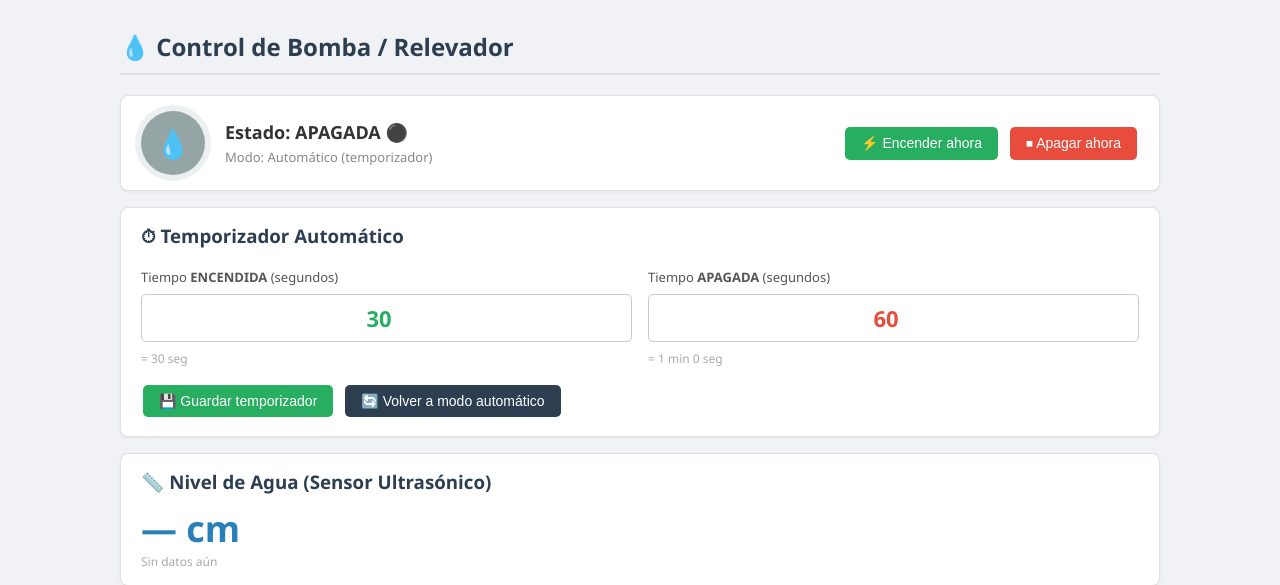
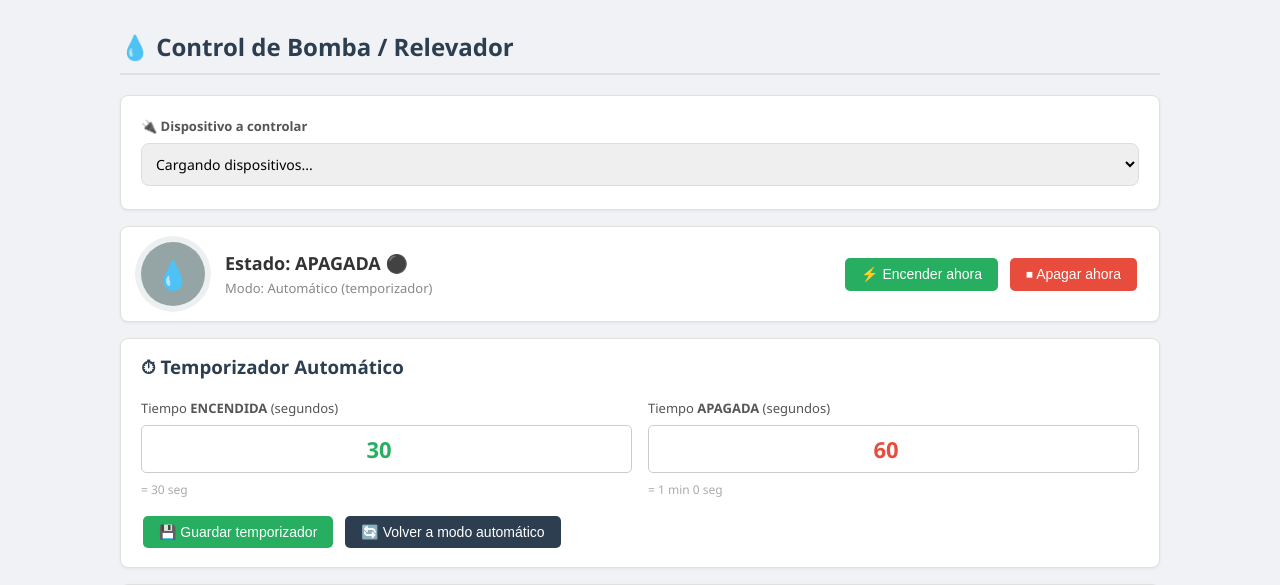
Before and after one commit to Dayz0n/aerogarden, a Flask app: template templates/dashboard.html in a window 1280 px wide, after a click on "💧 Bomba". Shown: the part 64-649 px from the top of the page. Run offline with Flask 3, Linux system fonts and the light colour scheme; the template is opened without the code that fills it, so the values that code supplies are empty.

Commit message:
Arregla device_id en WiFi y Bomba, agrega selector de dispositivo

```diff
--- a/static/js/dashboard.js
+++ b/static/js/dashboard.js
@@ -107,6 +107,46 @@ function confirmar(mensaje) {
 // dashboard.js — corregido y mejorado
 // ============================================================
 
+// Variable global: dispositivo seleccionado para WiFi y Bomba
+let dispositivoActualId = null;
+let dispositivosGlobal  = [];   // lista completa cargada al inicio
+
+// ============================================================
+// CARGA GLOBAL DE DISPOSITIVOS (al arrancar)
+// ============================================================
+async function cargarDispositivosGlobal() {
+    try {
+        const res = await fetch('/api/dispositivos/lista');
+        dispositivosGlobal = await res.json();
+        if (dispositivosGlobal.length > 0 && !dispositivoActualId) {
+            dispositivoActualId = dispositivosGlobal[0].idDispositivo;
+        }
+        _llenarSelectoresDispositivo();
+    } catch(e) { console.error('Error cargando dispositivos globales:', e); }
+}
+
+function _llenarSelectoresDispositivo() {
+    ['select-wifi-dispositivo', 'select-bomba-dispositivo'].forEach(id => {
+        const sel = document.getElementById(id);
+        if (!sel) return;
+        sel.innerHTML = dispositivosGlobal.map(d =>
+            `<option value="${d.idDispositivo}">${d.nombre}</option>`
+        ).join('');
+        if (dispositivoActualId) sel.value = dispositivoActualId;
+    });
+}
+
+function cambiarDispositivoWifi() {
+    const sel = document.getElementById('select-wifi-dispositivo');
+    if (sel) dispositivoActualId = parseInt(sel.value);
+    cargarRedActual();
+}
+
+function cambiarDispositivoBomba() {
+    const sel = document.getElementById('select-bomba-dispositivo');
+    if (sel) dispositivoActualId = parseInt(sel.value);
+    cargarSeccionRelevador();
+}
 
 // --- 1. Navegación ---
 function mostrarSeccion(idSeccion) {
@@ -1823,7 +1863,8 @@ async function _panelBomba() {
     const cont = document.getElementById('inicio-bomba');
     if (!cont) return;
     try {
-        const res  = await fetch('/api/relevador/estado');
+        const did = dispositivoActualId || '';
+        const res  = await fetch('/api/relevador/estado' + (did ? '?device_id=' + did : ''));
         const data = await res.json();
         const modo     = data.modo || 'automatico';
         const manual   = data.estado_manual || 'apagado';
@@ -1851,6 +1892,7 @@ async function _panelBomba() {
 }
 
 document.addEventListener("DOMContentLoaded", async () => {
+    await cargarDispositivosGlobal();   // ← carga dispositivos y setea dispositivoActualId
     cargarDashboardInicio();
     await actualizarListaDispositivos();
     await cargarSensoresEnLogica();
@@ -1867,8 +1909,11 @@ document.addEventListener("DOMContentLoaded", async () => {
 // ============================================================
 
 async function cargarRedActual() {
-    try {
-        const r = await fetch('/api/wifi/estado');
+    if (!dispositivoActualId) {
+        await cargarDispositivosGlobal();
+    }
+    try {
+        const r = await fetch('/api/wifi/estado?device_id=' + dispositivoActualId);
         const d = await r.json();
         const icon  = document.getElementById('wifi-estado-icon');
         const red   = document.getElementById('wifi-red-actual');
@@ -1892,7 +1937,7 @@ async function cargarRedActual() {
 
 async function cargarHistorialWifi() {
     try {
-        const r = await fetch('/api/wifi/historial');
+        const r = await fetch('/api/wifi/historial?device_id=' + dispositivoActualId);
         const d = await r.json();
         const cont = document.getElementById('wifi-historial');
 
@@ -1933,6 +1978,11 @@ function toggleVerPass() {
 }
 
 async function enviarRedWifi() {
+    if (!dispositivoActualId) {
+        toast('Selecciona un dispositivo primero', 'warning');
+        return;
+    }
+
     const ssid = document.getElementById('wifi-ssid').value.trim();
     const pass = document.getElementById('wifi-pass').value;
 
@@ -1947,7 +1997,7 @@ async function enviarRedWifi() {
         const r = await fetch('/api/wifi/configurar', {
             method: 'POST',
             headers: { 'Content-Type': 'application/json' },
-            body: JSON.stringify({ ssid, password: pass })
+            body: JSON.stringify({ ssid, password: pass, device_id: dispositivoActualId })
         });
         const d = await r.json();
 
--- a/templates/dashboard.html
+++ b/templates/dashboard.html
@@ -829,6 +829,15 @@
 <div id="seccion-relevador" class="seccion">
     <h1>💧 Control de Bomba / Relevador</h1>
 
+    <!-- Selector de dispositivo -->
+    <div class="card" style="margin-bottom:16px;">
+        <label style="font-weight:600;">🔌 Dispositivo a controlar</label>
+        <select id="select-bomba-dispositivo" onchange="cambiarDispositivoBomba()"
+                style="margin-top:8px; width:100%; padding:10px; border-radius:8px; border:1px solid #ddd; font-size:14px;">
+            <option value="">Cargando dispositivos...</option>
+        </select>
+    </div>
+
     <!-- Estado actual -->
     <div class="card" style="display:flex; align-items:center; gap:20px; flex-wrap:wrap; margin-bottom:16px;">
         <div id="indicador-bomba" style="
@@ -949,6 +958,15 @@
         Desde aquí puedes cambiar la red WiFi a la que se conecta el Arduino/ESP32.
         El cambio se aplica en segundos sin necesidad de tocar el hardware.
     </p>
+
+    <!-- Selector de dispositivo -->
+    <div class="card" style="margin-bottom:16px;">
+        <label style="font-weight:600;">🔌 Dispositivo a configurar</label>
+        <select id="select-wifi-dispositivo" onchange="cambiarDispositivoWifi()"
+                style="margin-top:8px; width:100%; padding:10px; border-radius:8px; border:1px solid #ddd; font-size:14px;">
+            <option value="">Cargando dispositivos...</option>
+        </select>
+    </div>
 
     <!-- Estado actual -->
     <div class="card" style="margin-bottom:16px;">
@@ -1239,8 +1257,15 @@ const ID_SENSOR_NIVEL = 5;  // ← cambia por el idSensore real de tu sensor ult
 const UMBRAL_NIVEL_BAJO_CM = 20; // distancia > 20 cm = poco agua en el depósito
 
 async function cargarSeccionRelevador() {
+    if (!dispositivoActualId) {
+        await cargarDispositivosGlobal();
+    }
+    // Sincronizar el select de bomba con el dispositivo actual
+    const sel = document.getElementById('select-bomba-dispositivo');
+    if (sel && dispositivoActualId) sel.value = dispositivoActualId;
+
     try {
-        const res  = await fetch("/api/relevador/config");
+        const res  = await fetch("/api/relevador/config?device_id=" + dispositivoActualId);
         const data = await res.json();
         document.getElementById("input-tiempo-on").value  = data.tiempo_on  || 30;
         document.getElementById("input-tiempo-off").value = data.tiempo_off || 60;
@@ -1251,13 +1276,14 @@ async function cargarSeccionRelevador() {
 }
 
 async function guardarConfigBomba() {
+    if (!dispositivoActualId) { alert('Selecciona un dispositivo primero'); return; }
     const on  = parseInt(document.getElementById("input-tiempo-on").value)  || 30;
     const off = parseInt(document.getElementById("input-tiempo-off").value) || 60;
     try {
         await fetch("/api/relevador/config", {
             method:  "POST",
             headers: {"Content-Type": "application/json"},
-            body:    JSON.stringify({ tiempo_on: on, tiempo_off: off, modo: "automatico" })
+            body:    JSON.stringify({ device_id: dispositivoActualId, tiempo_on: on, tiempo_off: off, modo: "automatico" })
         });
         const msg = document.getElementById("msg-config-bomba");
         msg.style.display = "inline";
@@ -1267,13 +1293,14 @@ async function guardarConfigBomba() {
 }
 
 async function controlManualBomba(estado) {
+    if (!dispositivoActualId) { alert('Selecciona un dispositivo primero'); return; }
     const on  = parseInt(document.getElementById("input-tiempo-on").value)  || 30;
     const off = parseInt(document.getElementById("input-tiempo-off").value) || 60;
     try {
         await fetch("/api/relevador/config", {
             method:  "POST",
             headers: {"Content-Type": "application/json"},
-            body:    JSON.stringify({ modo: "manual", estado_manual: estado, tiempo_on: on, tiempo_off: off })
+            body:    JSON.stringify({ device_id: dispositivoActualId, modo: "manual", estado_manual: estado, tiempo_on: on, tiempo_off: off })
         });
         actualizarIndicadorBomba("manual", estado);
     } catch(e) { alert("Error: " + e); }
```
